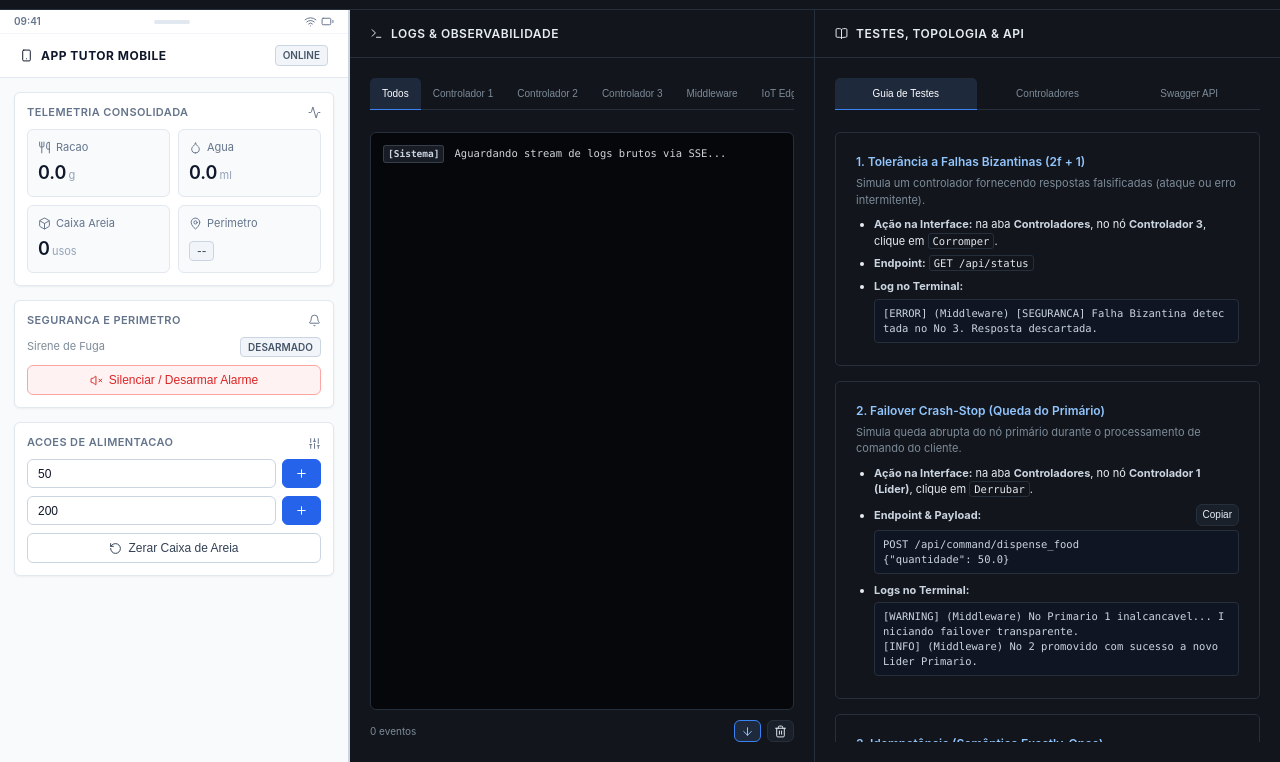
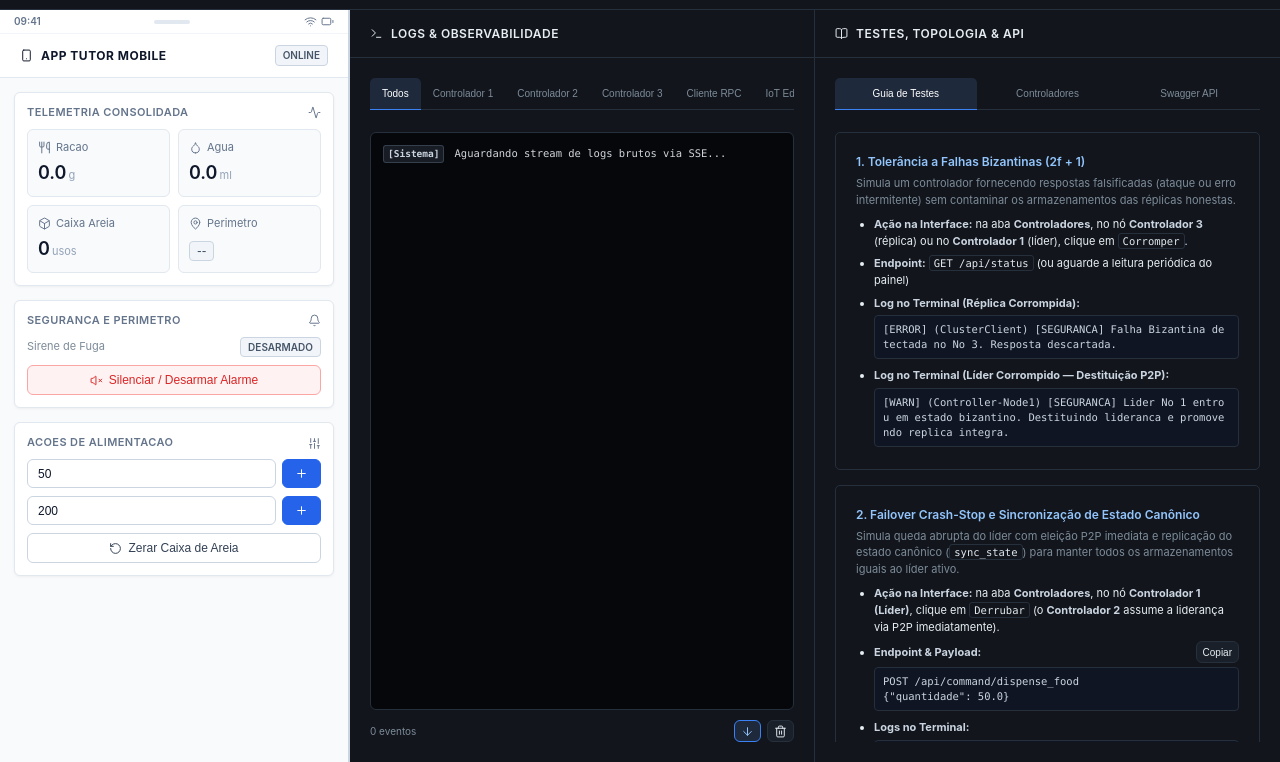
Before and after one commit to moimanu/pet-care, a plain HTML site: page web/index.html in a window 1280 px wide. Shown: the part 38-800 px from the top of the page. Drawn offline with nearby package versions, Linux system fonts and the light colour scheme; no server answers.

Commit message:
docs(web,docs): update dashboard test guide and documentation for decentralized architecture

```diff
--- a/web/app.js
+++ b/web/app.js
@@ -26,7 +26,7 @@
     "node-1": { label: "Controlador 1", cls: "tag-node-1" },
     "node-2": { label: "Controlador 2", cls: "tag-node-2" },
     "node-3": { label: "Controlador 3", cls: "tag-node-3" },
-    "middleware": { label: "Middleware", cls: "tag-middleware" },
+    "web": { label: "Cliente RPC", cls: "tag-middleware" },
     "iot": { label: "IoT Edge", cls: "tag-iot" },
     "broker": { label: "Broker MQTT", cls: "tag-broker" },
   };
--- a/web/index.html
+++ b/web/index.html
@@ -159,7 +159,7 @@
               <button class="term-tab" data-tab="node-1" role="tab" aria-selected="false">Controlador 1</button>
               <button class="term-tab" data-tab="node-2" role="tab" aria-selected="false">Controlador 2</button>
               <button class="term-tab" data-tab="node-3" role="tab" aria-selected="false">Controlador 3</button>
-              <button class="term-tab" data-tab="middleware" role="tab" aria-selected="false">Middleware</button>
+              <button class="term-tab" data-tab="web" role="tab" aria-selected="false">Cliente RPC</button>
               <button class="term-tab" data-tab="iot" role="tab" aria-selected="false">IoT Edge</button>
               <button class="term-tab" data-tab="broker" role="tab" aria-selected="false">Broker MQTT</button>
             </div>
@@ -218,23 +218,26 @@
         <article class="col3-tab-pane markdown-doc" id="panel-col3-guide">
           <section>
             <h4>1. Tolerância a Falhas Bizantinas (2f + 1)</h4>
-            <p>Simula um controlador fornecendo respostas falsificadas (ataque ou erro intermitente).</p>
+            <p>Simula um controlador fornecendo respostas falsificadas (ataque ou erro intermitente) sem contaminar os armazenamentos das réplicas honestas.</p>
             <ul>
               <li><strong>Ação na Interface:</strong> na aba <strong>Controladores</strong>, no nó <strong>Controlador
-                  3</strong>, clique em <code>Corromper</code>.</li>
-              <li><strong>Endpoint:</strong> <code>GET /api/status</code></li>
-              <li><strong>Log no Terminal:</strong>
-                <pre><code>[ERROR] (Middleware) [SEGURANCA] Falha Bizantina detectada no No 3. Resposta descartada.</code></pre>
+                  3</strong> (réplica) ou no <strong>Controlador 1</strong> (líder), clique em <code>Corromper</code>.</li>
+              <li><strong>Endpoint:</strong> <code>GET /api/status</code> (ou aguarde a leitura periódica do painel)</li>
+              <li><strong>Log no Terminal (Réplica Corrompida):</strong>
+                <pre><code>[ERROR] (ClusterClient) [SEGURANCA] Falha Bizantina detectada no No 3. Resposta descartada.</code></pre>
+              </li>
+              <li><strong>Log no Terminal (Líder Corrompido — Destituição P2P):</strong>
+                <pre><code>[WARN] (Controller-Node1) [SEGURANCA] Lider No 1 entrou em estado bizantino. Destituindo lideranca e promovendo replica integra.</code></pre>
               </li>
             </ul>
           </section>
 
           <section>
-            <h4>2. Failover Crash-Stop (Queda do Primário)</h4>
-            <p>Simula queda abrupta do nó primário durante o processamento de comando do cliente.</p>
+            <h4>2. Failover Crash-Stop e Sincronização de Estado Canônico</h4>
+            <p>Simula queda abrupta do líder com eleição P2P imediata e replicação do estado canônico (<code>sync_state</code>) para manter todos os armazenamentos iguais ao líder ativo.</p>
             <ul>
               <li><strong>Ação na Interface:</strong> na aba <strong>Controladores</strong>, no nó <strong>Controlador 1
-                  (Líder)</strong>, clique em <code>Derrubar</code>.</li>
+                  (Líder)</strong>, clique em <code>Derrubar</code> (o <strong>Controlador 2</strong> assume a liderança via P2P imediatamente).</li>
               <li>
                 <div class="code-header">
                   <strong>Endpoint & Payload:</strong>
@@ -245,15 +248,17 @@
 {"quantidade": 50.0}</code></pre>
               </li>
               <li><strong>Logs no Terminal:</strong>
-                <pre><code>[WARNING] (Middleware) No Primario 1 inalcancavel... Iniciando failover transparente.
-[INFO] (Middleware) No 2 promovido com sucesso a novo Lider Primario.</code></pre>
+                <pre><code>[WARN] (Controller-Node1) Lider No 1 entrou em crash-stop. Acionando failover P2P para replica saudavel.
+[INFO] (Controller-Node2) No 2 assumiu a lideranca primaria do cluster.
+[INFO] (ClusterClient) Metodo RPC LIBERAR_RACAO invocado com sucesso no Lider No 2 (command_id=...)
+[INFO] (Controller-Node3) No 3 sincronizou estado canonico do Lider (evento=LIBERAR_RACAO, command_id=...)</code></pre>
               </li>
             </ul>
           </section>
 
           <section>
             <h4>3. Idempotência (Semântica Exactly-Once)</h4>
-            <p>Comprova que retransmissões com o mesmo <code>command_id</code> não duplicam atuações físicas.</p>
+            <p>Comprova que retransmissões com o mesmo <code>command_id</code> (inclusive após failover) não duplicam atuações físicas nem alteram o banco duas vezes.</p>
             <ul>
               <li><strong>Como Executar:</strong> dispare duas vezes consecutivas a requisição abaixo com o mesmo UUID.
               </li>
@@ -267,14 +272,14 @@
 {"quantidade": 50.0, "command_id": "00000000-0000-0000-0000-000000000001"}</code></pre>
               </li>
               <li><strong>Log no Terminal (2ª execução):</strong>
-                <pre><code>[WARNING] (Controller-Node1) No 1: Comando duplicado ignorado por idempotencia (command_id=00000000-0000-0000-0000-000000000001)</code></pre>
+                <pre><code>[WARN] (Controller-Node1) No 1: Comando duplicado ignorado por idempotencia (command_id=00000000-0000-0000-0000-000000000001)</code></pre>
               </li>
             </ul>
           </section>
 
           <section>
             <h4>4. Sanitização de Entradas (Validação de Domínio)</h4>
-            <p>Verifica a rejeição de dados anômalos pelo validador antes de atingir o banco relacional.</p>
+            <p>Verifica a rejeição imediata de dados anômalos pelo validador de domínio antes de invocar o controlador ou atingir o armazenamento SQLite.</p>
             <ul>
               <li>
                 <div class="code-header">
@@ -285,8 +290,8 @@
                 <pre id="code-preset-sanitization"><code>POST /api/command/dispense_food
 {"quantidade": -50.0}</code></pre>
               </li>
-              <li><strong>Log no Terminal (HTTP 400):</strong>
-                <pre><code>[WARNING] (WebGateway) Falha na validacao/execucao do comando dispense_food: Quantidade de racao invalida: -50.0g...</code></pre>
+              <li><strong>Log no Terminal (HTTP 400 na aba Cliente RPC):</strong>
+                <pre><code>[WARN] (ClusterClient) Falha na validacao/execucao do comando dispense_food: Quantidade de racao invalida: -50.0g...</code></pre>
               </li>
             </ul>
           </section>
```
Also changed, not shown: 3 other files.
